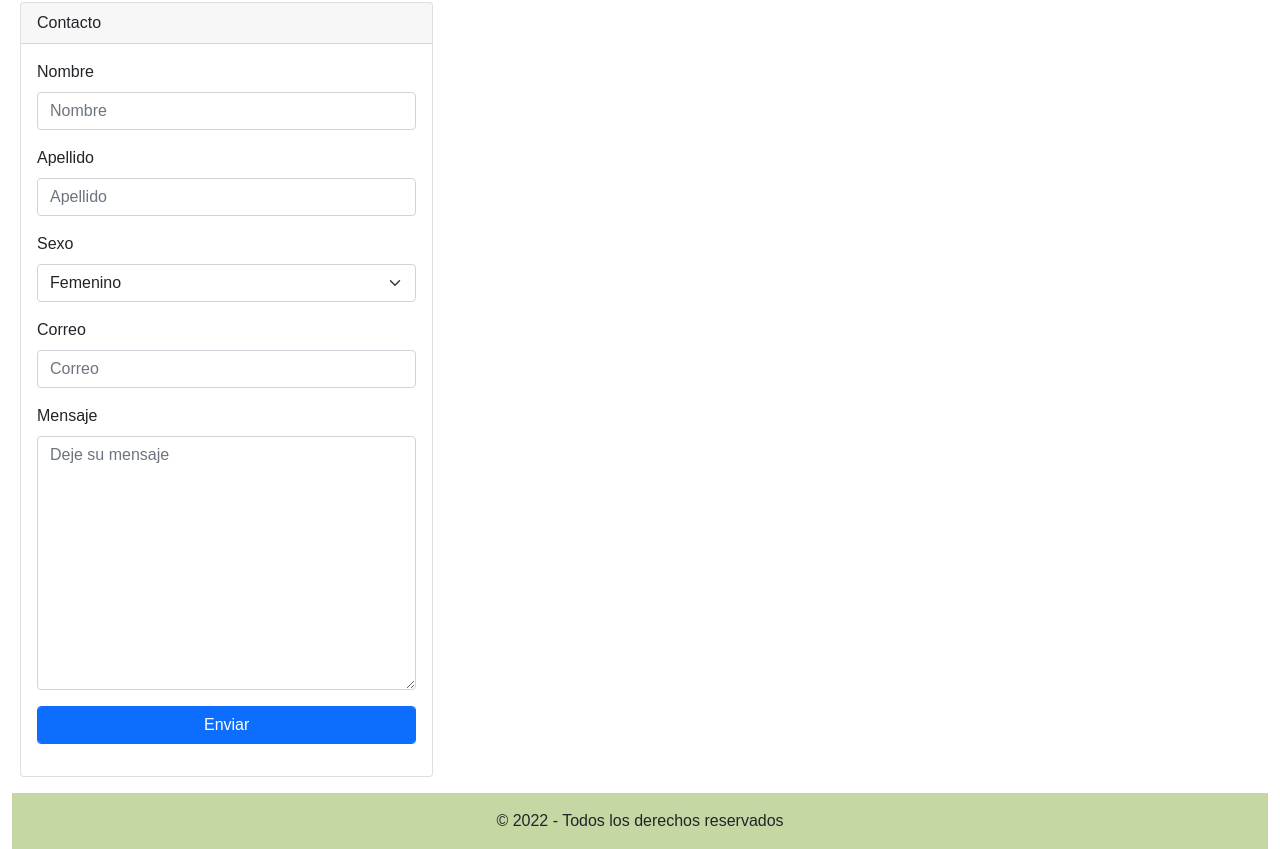
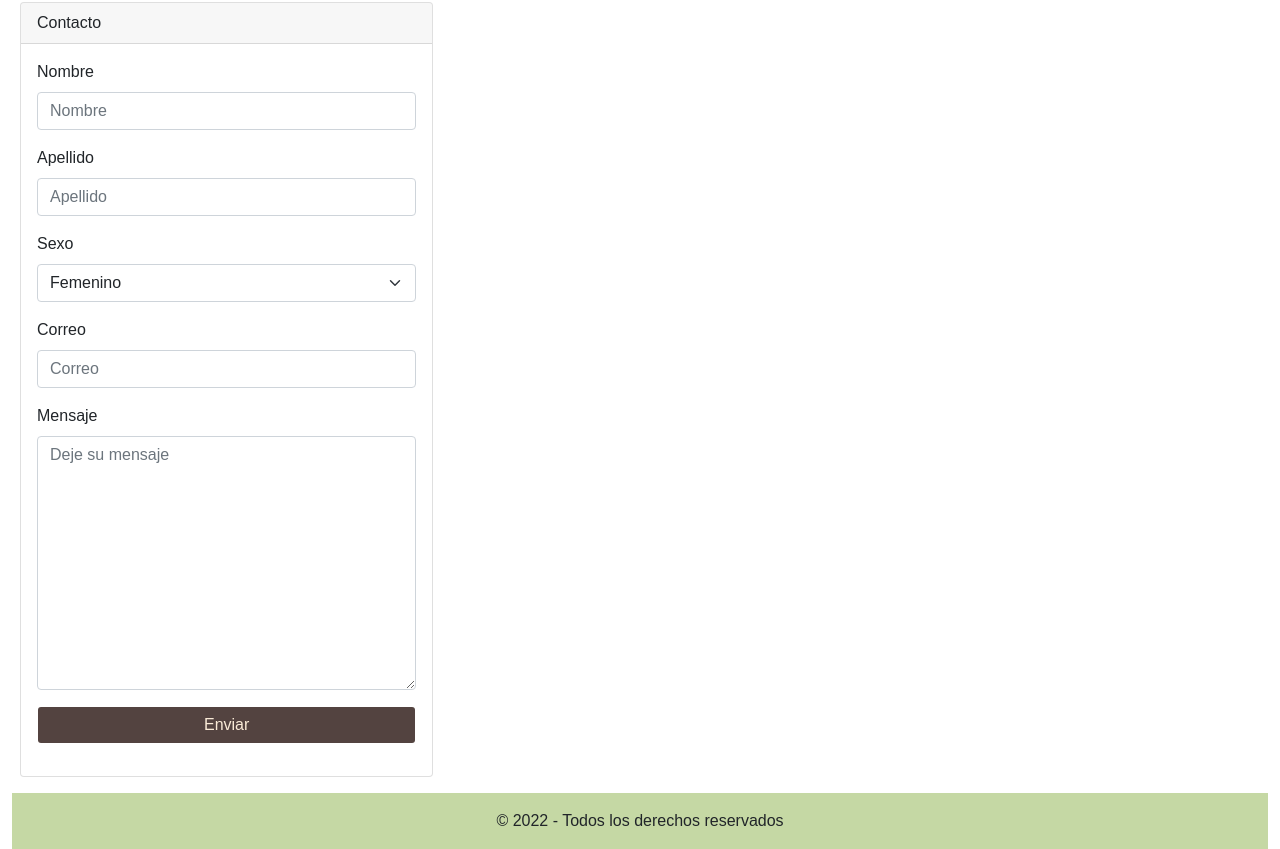
Before and after one commit to jsalafica/Hospital---Javier-Salafica, a plain HTML site: page contacto.html in a window 1280 px wide. Shown: the part 87-936 px from the top of the page. Drawn offline with nearby package versions, Linux system fonts and the light colour scheme; a web font is replaced by a local one.

Commit message:
Color boton

```diff
--- a/contacto.html
+++ b/contacto.html
@@ -78,7 +78,7 @@
                     <textarea class="form-control" name="mensaje" id="mensaje" cols="30" rows="10" placeholder="Deje su mensaje"></textarea>
                     </div>
                     <div class="mb-3">
-                        <button class="btn btn-primary form-control" type="submit" value="Enviar">Enviar</button>
+                        <button class="btn btnContacto form-control" type="submit" value="Enviar">Enviar</button>
                     </div>
                 </form>
             </div>
--- a/css/style.css
+++ b/css/style.css
@@ -65,3 +65,8 @@ footer {
         opacity: 1;
     }
 }
+
+.btnContacto {
+    background-color: #534340;
+    color:antiquewhite;
+}
```
